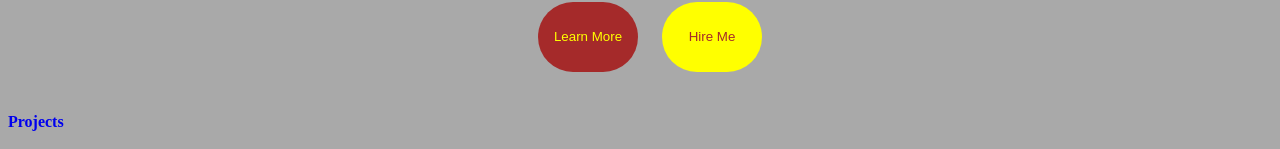
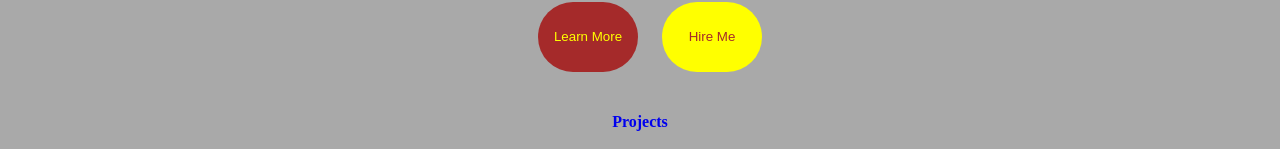
Before and after one commit to Tobiade466/my-portfolio, a plain HTML site: page index.html in a window 1280 px wide. Shown: the part 730-879 px from the top of the page. Drawn offline with Linux system fonts and the light colour scheme.

Commit message:
Update style.css

```diff
--- a/style.css
+++ b/style.css
@@ -87,6 +87,8 @@ button:hover{
     border-radius: 25px;
     transition: ease-in .3s ;
 }
+h4{
+ text-align: center   }
 @media only screen and (max-width: 375px)
 {
     .nav-items{
```
